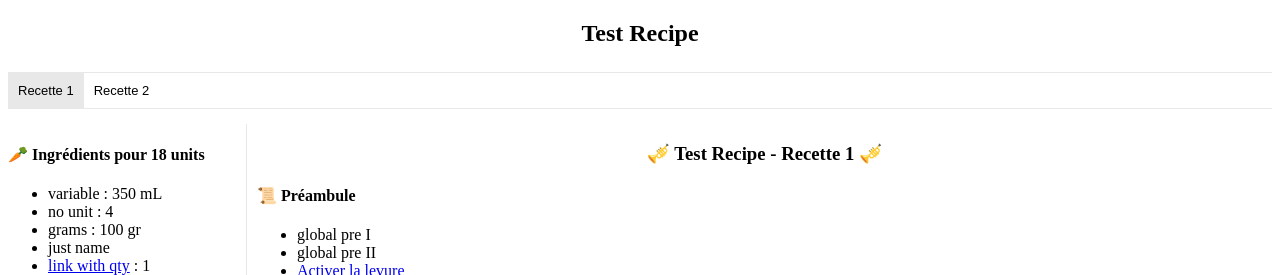
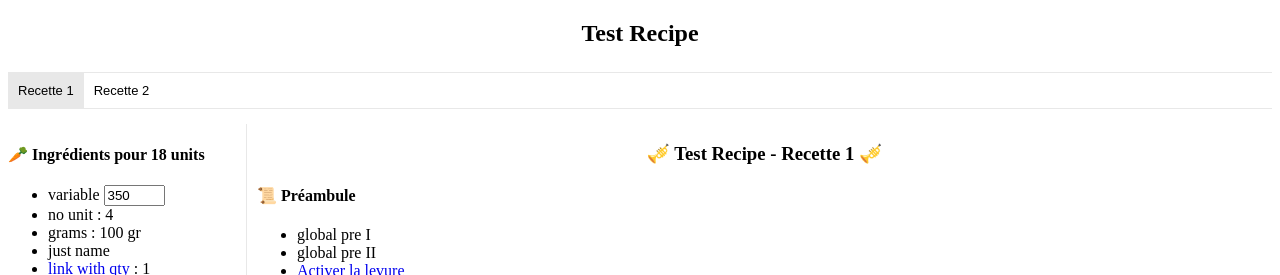
Before and after one commit to vianneyfaivre/recipe, a Svelte app: page / in a window 1280 px wide. Shown: the top 275 px of the page. Built offline with nearby package versions, Linux system fonts and the light colour scheme.

Commit message:
variable ingredients implementation

```diff
--- a/src/Ingredient.svelte
+++ b/src/Ingredient.svelte
@@ -1,45 +1,42 @@
 <script lang="ts">
     import type { IngredientDTO } from "./model";
+    import { createEventDispatcher } from 'svelte';
 
     export let ingredient: IngredientDTO;
 
-    function displayQuantity(): string {
+    const dispatch = createEventDispatcher();
 
-        if(!!ingredient.qte) {
-            return `: ${ingredient.qte} ${ingredient.unite || ''}`;
-        }
-        return '';
-    }
+	function onQuantityChange(originalQty: number, e: any) {
+
+        const newQty: number = +e.target.value;
+
+        console.debug(`Firing quantityChange event ${originalQty} => ${newQty}`);
+
+		dispatch('quantityChange', {
+			originalQty: originalQty,
+            newQty: newQty
+		});
+	}
 </script>
-
-<!--
-
-    {% capture ingredientQte }
-        <span class="ingredient-qte-fixed" data-originalValue="{ingredient.qte}">
-            {ingredient.qte}
-        </span>
-    {% endcapture }
-
-
-    {#if  ingredient.variable == true }
-        {% capture ingredientQte }
-            <input class="ingredient-qte-variable"
-                    type="number"
-                    data-varianteId="{recipeId}"
-                    data-originalValue="{ ingredient.qte }"
-                    value="{ingredient.qte}"
-                    min="1"
-            />
-        {% endcapture }
-    {/if}
-
--->
 
 <li itemprop="recipeIngredient">
 
     {#if ingredient.lien }
-        <a href="{ ingredient.lien }">{ ingredient.nom }</a> {displayQuantity()}
+        <a href="{ ingredient.lien }">{ ingredient.nom }</a>
     {:else}
-        { ingredient.nom } {displayQuantity()}
+        { ingredient.nom }
     {/if}
+
+    {#if ingredient.variable === true }
+
+        <input class="ingredient-qte-variable"
+            type="number"
+            value="{ingredient.qte}"
+            min="1"
+            on:input={e => onQuantityChange(ingredient.qte, e)}
+        />
+    {:else if ingredient.qte }
+        : {ingredient.updatedQty || ingredient.qte} {ingredient.unite || ''}
+    {/if}
+
 </li>
--- a/src/Ingredients.svelte
+++ b/src/Ingredients.svelte
@@ -4,6 +4,39 @@
 
     export let recipeId: string;
     export let recipe: RecipeDTO;
+
+    function updateIngredientsQuantities(originalQuantity: number, newQuantity: number) {
+
+        // Update other ingredients quantity
+        recipe.ingredients.forEach(ingredient => {
+
+            const ingredientOldQty = ingredient.qte;
+
+            // ingredients may not be quantifiable
+            if(!ingredientOldQty) {
+                console.debug(`Ignored "${ingredient.nom}"`);
+                return;
+            }
+
+            const ingredientNewQty: number = +((ingredientOldQty * newQuantity) / originalQuantity).toFixed(2);
+            console.debug(`Changed "${ingredient.nom}" from ${ingredientOldQty} to ${ingredientNewQty}`);
+
+            ingredient.updatedQty = ingredientNewQty;
+        })
+
+        // Triggers a refresh of the whole list of ingredients
+        recipe = recipe;
+
+        // Update recipe yield
+        /*recipeYield = document.getElementById("#{varianteId}-yield")
+        if recipeYield
+            oldYield = +recipeYield.getAttribute("data-originalValue")
+            newYield = ((oldYield * variableNewValue) / variableOriginalValue).toFixed(2)
+            if !isNaN(newYield)
+            recipeYield.innerHTML = newYield
+        */
+    }
+
 </script>
 
 <h4 id="{recipeId}-title" class="variante-title">
@@ -19,8 +52,11 @@
 </h4>
 
 <ul id="{recipeId}-ingredients" class="variante-ingredients">
-    {#each Object.values(recipe.ingredients) as ingredient }
+    {#each recipe.ingredients as ingredient }
 
-        <Ingredient {ingredient} />
+        <Ingredient
+            {ingredient}
+            on:quantityChange={e => updateIngredientsQuantities(e.detail.originalQty, e.detail.newQty)}
+        />
     {/each}
 </ul>
--- a/src/model.ts
+++ b/src/model.ts
@@ -28,6 +28,8 @@ export class IngredientDTO {
     readonly unite?: string;
     readonly variable?: boolean;
     readonly lien?: string;
+
+    updatedQty: number;
 }
 
 export class StepDTO {
```
